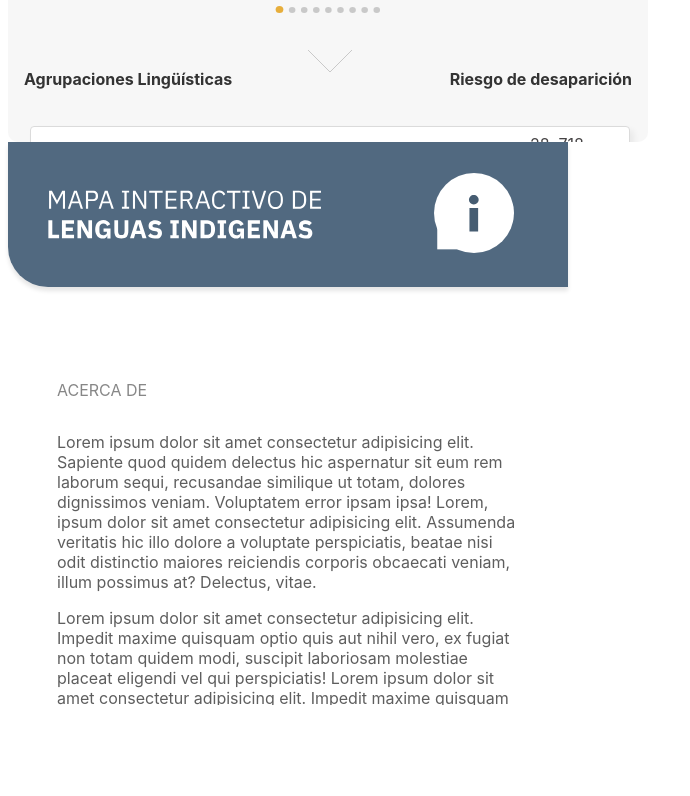
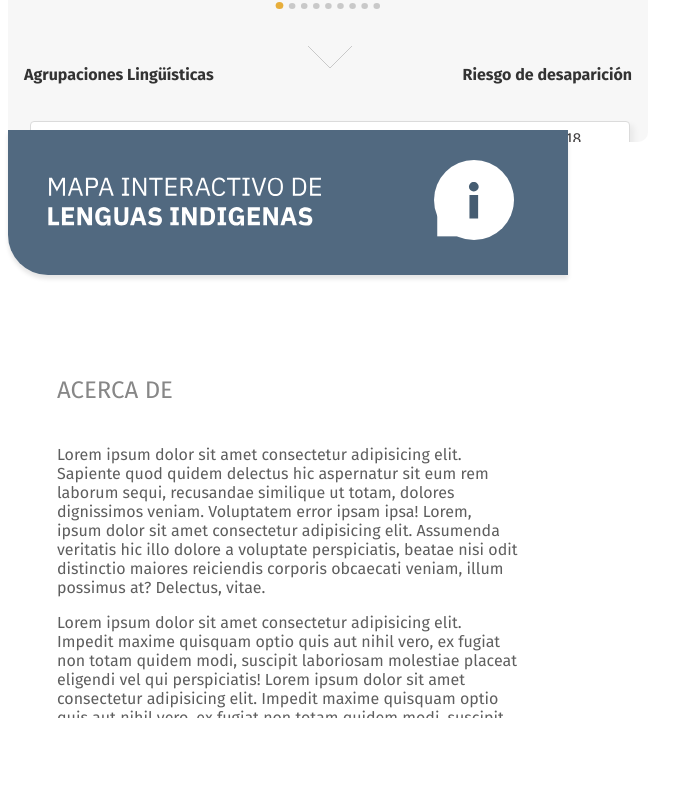
Before and after one commit to ccd-adc-dev/maqueta.compos.mapa, a Svelte app: page / in a window 1280 px wide. Shown: the part 716-1512 px from the top of the page, without its empty margins (0-690 px from the left). Built offline with nearby package versions, Linux system fonts and the light colour scheme.

Commit message:
anadir import font en global.css

```diff
--- a/public/global.css
+++ b/public/global.css
@@ -1,3 +1,6 @@
+@import url('https://fonts.googleapis.com/css?family=Fira+Sans:300,400,500,600,700&display=swap');
+
+
  * {
 	outline: 1px solid lightblue;
 }
@@ -15,7 +18,7 @@
 	margin: 0;
 	padding: 8px;
 	box-sizing: border-box;
-	font-family: -apple-system, BlinkMacSystemFont, "Segoe UI", Roboto, Oxygen-Sans, Ubuntu, Cantarell, "Helvetica Neue", sans-serif;
+	font-family:  Fira Sans, -apple-system, BlinkMacSystemFont, "Segoe UI", Roboto, Oxygen-Sans, Ubuntu, Cantarell, "Helvetica Neue", sans-serif;
 }
 
 a {
--- a/src/componentes/Informacion/Informacion.svelte
+++ b/src/componentes/Informacion/Informacion.svelte
@@ -8,6 +8,7 @@
             width: 560px;
             height: 640px;
             /* outline: 1px solid blue; */
+            background-color: #fff;
         }
 
         .Informacion {
@@ -42,6 +43,10 @@
         }
 
         .Subtitulo {
+            font-style: normal;
+            font-weight: normal;
+            font-size: 24px;
+            line-height: 29px;
             color: #878787;
         }
 
```
